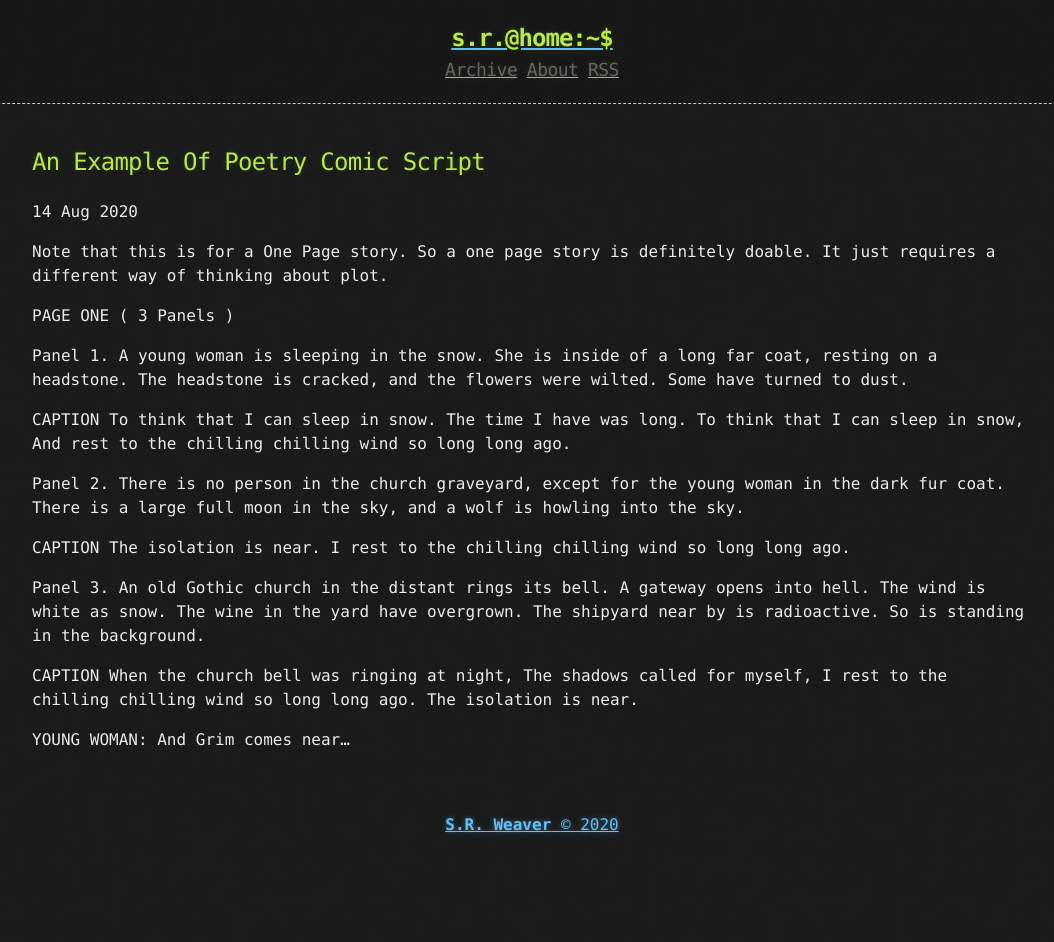
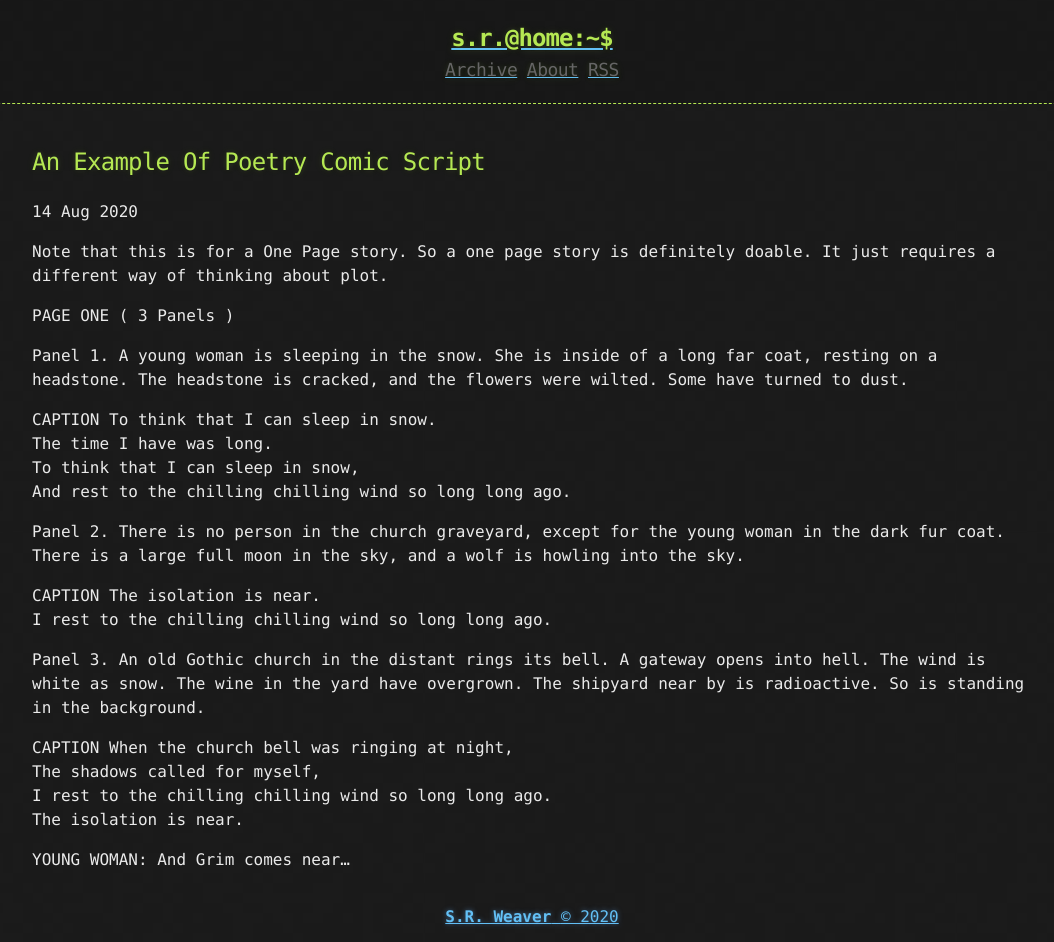
Before and after one commit to LWFlouisa/UploadedFairyUpdates, a Jekyll site: the page built from _posts/2020-08-14-anexampleofpoetrycomicscript.md, in a window 1280 px wide. Shown: the whole page, without its empty margins (108-1162 px from the left). Built offline with Jekyll 4.4.1, drawn with Linux system fonts in a browser that asks for light colours; before the commit the page ends 900 px from its top, so only the background shows below that.

```diff
--- a/_posts/2020-08-14-anexampleofpoetrycomicscript.md
+++ b/_posts/2020-08-14-anexampleofpoetrycomicscript.md
@@ -11,10 +11,10 @@ resting on a headstone. The headstone is cracked, and the flowers were wilted.
 Some have turned to dust.
 
 CAPTION
-To think that I can sleep in snow.
-The time I have was long.
-To think that I can sleep in snow,
-And rest to the chilling chilling wind so long long ago.
+To think that I can sleep in snow.<br />
+The time I have was long.<br />
+To think that I can sleep in snow,<br />
+And rest to the chilling chilling wind so long long ago.<br />
 
 
 Panel 2. There is no person in the church graveyard, except for the young woman
@@ -22,8 +22,8 @@ in the dark fur coat. There is a large full moon in the sky, and a wolf is howli
 into the sky.
 
 CAPTION
-The isolation is near.
-I rest to the chilling chilling wind so long long ago.
+The isolation is near.<br />
+I rest to the chilling chilling wind so long long ago.<br />
 
 
 Panel 3. An old Gothic church in the distant rings its bell. A gateway opens into
@@ -31,9 +31,9 @@ hell. The wind is white as snow. The wine in the yard have overgrown. The shipya
 near by is radioactive. So is standing in the background.
 
 CAPTION
-When the church bell was ringing at night,
-The shadows called for myself,
-I rest to the chilling chilling wind so long long ago.
-The isolation is near.
+When the church bell was ringing at night,<br />
+The shadows called for myself,<br />
+I rest to the chilling chilling wind so long long ago.<br />
+The isolation is near.<br />
 
 YOUNG WOMAN: And Grim comes near...
```
